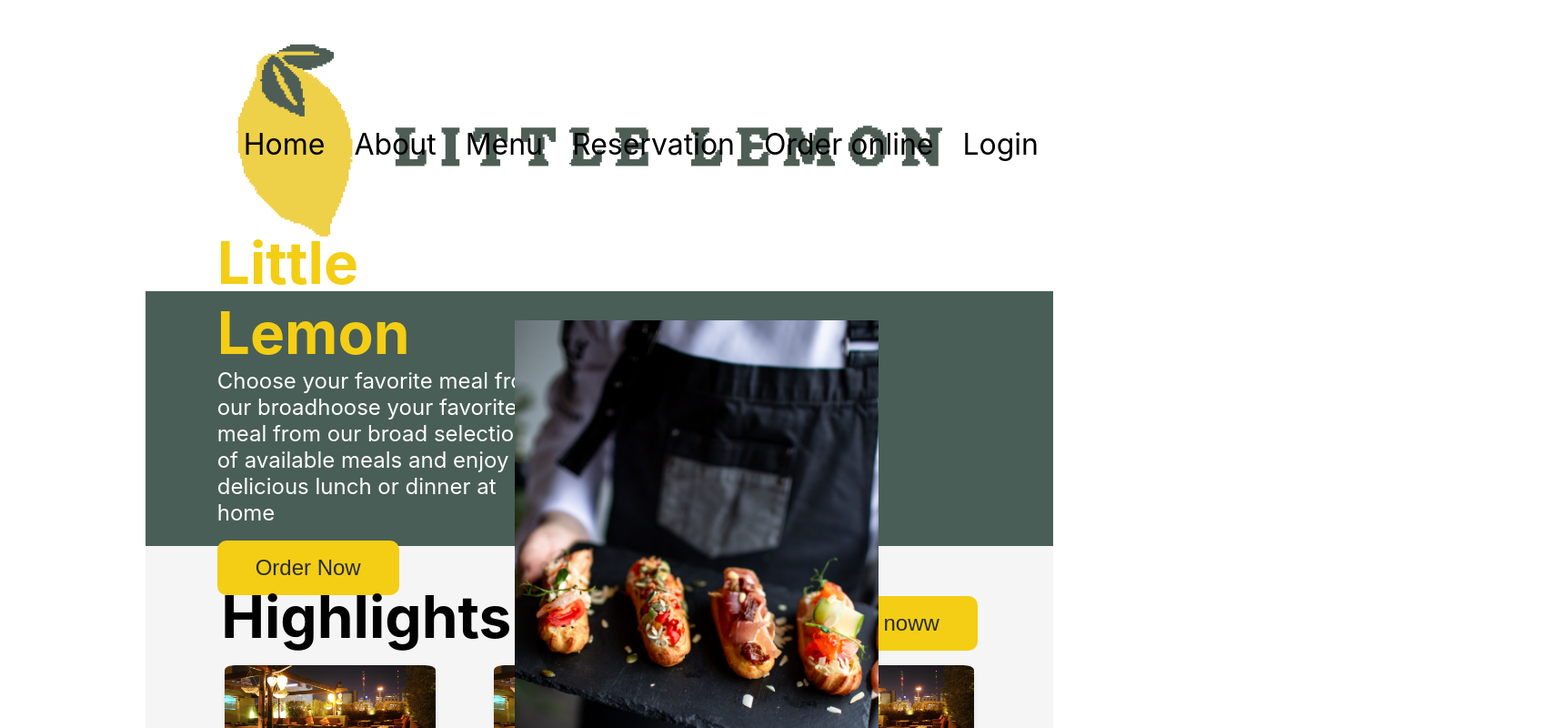
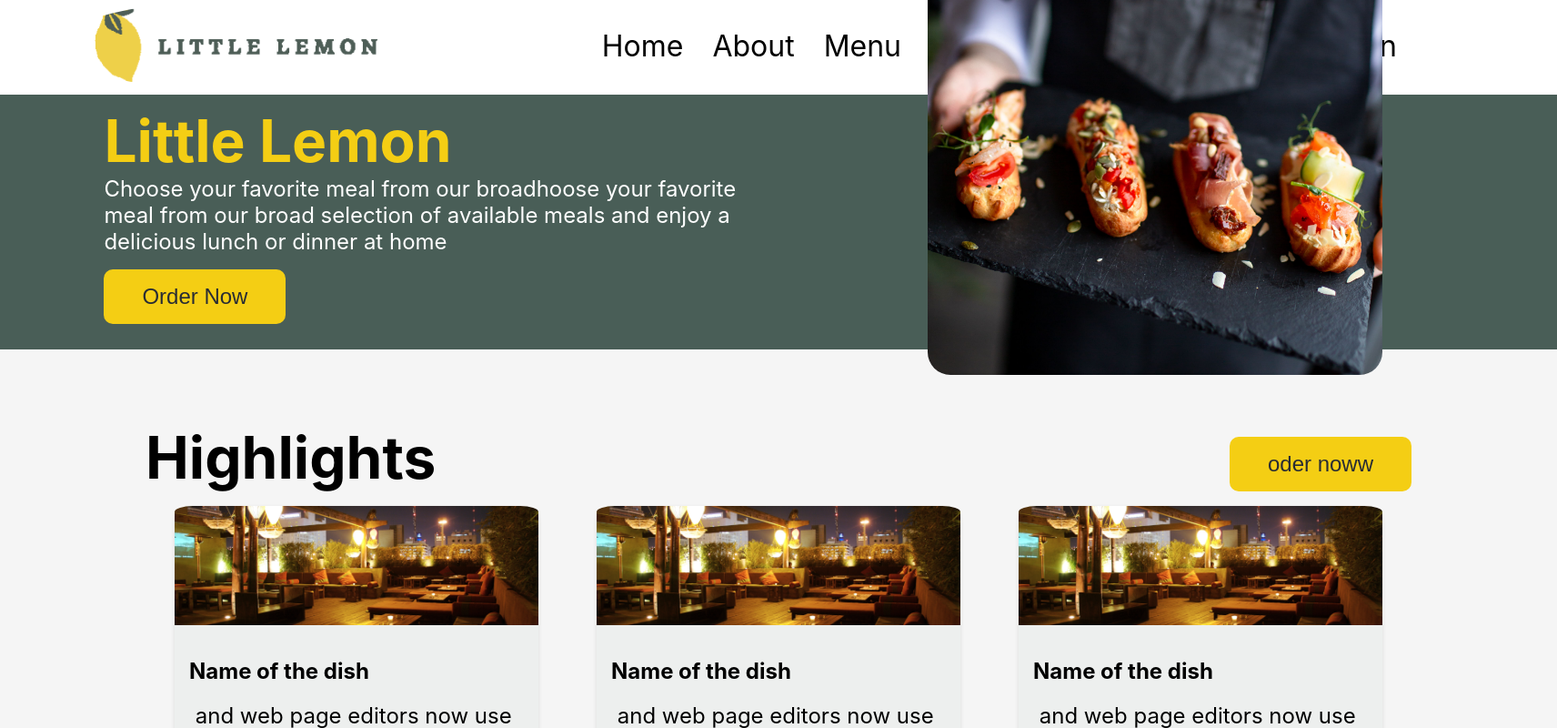
Before and after one commit to upenthiran93/meta-fe-final, a React (Create React App) app: page / in a window 1280 px wide. Shown: the top 800 px of the page at 91% size, 1712 px wide, since content can reach past the window. Built offline with nearby package versions, Linux system fonts and the light colour scheme; the HTML template or start-up script is replaced by a standard one.

Commit message:
re styele

```diff
--- a/src/components/style/Header.css
+++ b/src/components/style/Header.css
@@ -6,14 +6,18 @@
   align-items: center;
 
 
-  margin-left: 10rem;
+  margin-left: 4rem;
   margin-right: 10rem;
 
 }
+.logo> img{
+  width: 400px;
+  height: 100px;
+  border-radius: 50%;
+  object-fit: cover;
+  margin-right: 2rem;
 
-.header>img{
-  margin: 15px;
-  width:215px;
+
 }
 
 .nav{
--- a/src/components/style/Main.css
+++ b/src/components/style/Main.css
@@ -3,8 +3,7 @@
     display: grid;
     grid-template-areas: "Hero" "Highlight" "Testimonial" "About";
     grid-template-rows: 35vh 55vh 25vh 25vh;
-    margin-right: 10rem;
-    margin-left: 10rem;
+
 }
 
 .hero {
@@ -22,6 +21,7 @@
     width: 35%; /* Corrected the typo from 'witdh' to 'width' */
     align-self: center;
     color: #fff;
+
 }
 
 .hero-img {
@@ -32,10 +32,12 @@
 }
 .hero-img img {
     position: absolute;
+    bottom: -60px;
     right: 0;
-    width: 400px;
-    height: auto;
+    width: 500px;
+    height: 500px;
     object-fit: cover;
+  border-radius: 5%;
 
 }
 
@@ -43,9 +45,8 @@
 
 .Highlights {
     grid-area: Highlight;
-    display: grid;
-    grid-template-columns: repeat(12, 1fr);
-    grid-template-rows: repeat(10, 1fr);
+    margin: 5rem 10rem 2rem 10rem;
+
 }
 
 .TitleBox > h1 {
@@ -55,8 +56,7 @@
 .Highlights > .TitleBox {
     display: flex;
     justify-content: space-between;
-    grid-column: 2 / 12;
-    grid-row: 2 / 2;
+
     align-self: center;
 }
 
@@ -64,7 +64,6 @@
     justify-content: center;
     display: flex;
     height: 100%;
-    grid-column: 2 / 12;
-    grid-row: 3 / 10;
+
     align-self: center;
 }
```
